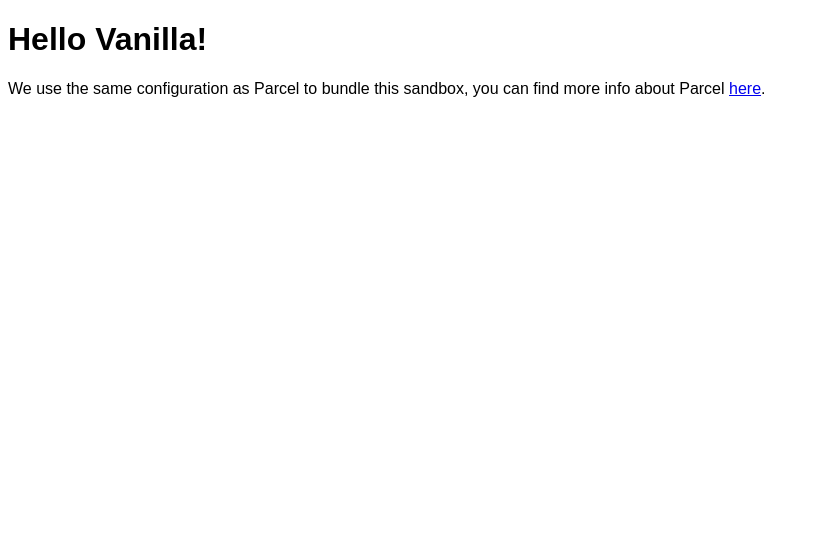
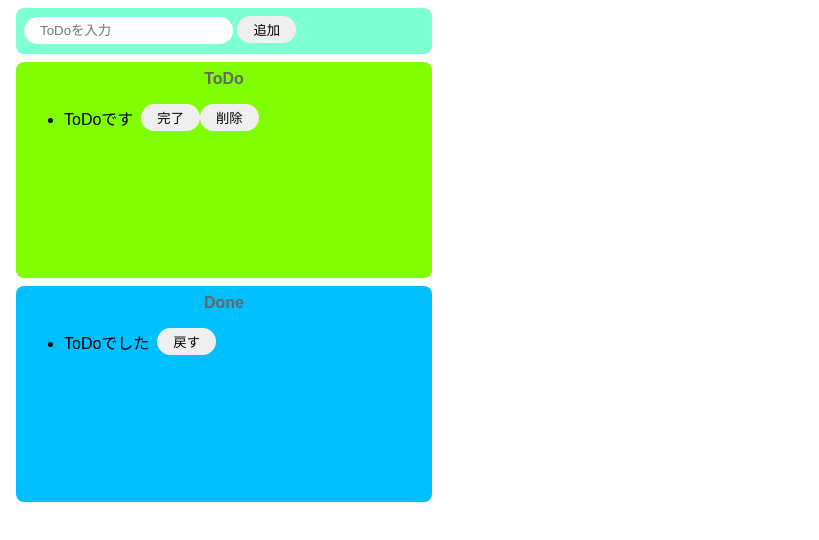
Before and after one commit to nagatake94/ToDoJS, a website built with Parcel: page index.html in a window 1280 px wide. Shown: the whole page, without its empty margins (0-819 px from the left). Built offline with nearby package versions, Linux system fonts and the light colour scheme.

Commit message:
タスクの追加機能

```diff
--- a/index.html
+++ b/index.html
@@ -1,16 +1,34 @@
 <!DOCTYPE html>
 <html>
+  <head>
+    <title>ToDo(JS)</title>
+    <meta charset="UTF-8" />
+  </head>
 
-<head>
-	<title>Parcel Sandbox</title>
-	<meta charset="UTF-8" />
-</head>
-
-<body>
-	<div id="app"></div>
-
-	<script src="src/index.js">
-	</script>
-</body>
-
+  <body>
+    <div class="input-area">
+      <input id="add-text" placeholder="ToDoを入力" />
+      <button id="add-button">追加</button>
+    </div>
+    <div class="incomplete-area">
+      <p class="title">ToDo</p>
+      <ul id="incomplete-list">
+        <div class="list-row">
+          <li>ToDoです</li>
+          <button>完了</button>
+          <button>削除</button>
+        </div>
+      </ul>
+    </div>
+    <div class="complete-area">
+      <p class="title">Done</p>
+      <ul>
+        <div class="list-row">
+          <li>ToDoでした</li>
+          <button>戻す</button>
+        </div>
+      </ul>
+    </div>
+    <script src="src/index.js"></script>
+  </body>
 </html>
--- a/src/index.js
+++ b/src/index.js
@@ -1,10 +1,26 @@
 import "./styles.css";
 
-document.getElementById("app").innerHTML = `
-<h1>Hello Vanilla!</h1>
-<div>
-  We use the same configuration as Parcel to bundle this sandbox, you can find more
-  info about Parcel
-  <a href="https://parceljs.org" target="_blank" rel="noopener noreferrer">here</a>.
-</div>
-`;
+const onClickAdd = () => {
+  //テキストボックスの値を取得し、初期化する
+  const inputText = document.getElementById("add-text").value;
+  document.getElementById("add-text").value = "";
+
+  //divの生成
+  const div = document.createElement("div");
+  div.className = "list-row";
+  console.log(div);
+
+  //liタグの生成
+  const li = document.createElement("li");
+  li.innerText = inputText;
+
+  //divタグの子要素に各要素を設定
+  div.appendChild(li);
+
+  //ToDoリストに追加
+  document.getElementById("incomplete-list").appendChild(div);
+};
+
+document
+  .getElementById("add-button")
+  .addEventListener("click", () => onClickAdd());
--- a/src/styles.css
+++ b/src/styles.css
@@ -1,3 +1,66 @@
 body {
   font-family: sans-serif;
 }
+
+input {
+  border-radius: 16px;
+  border: none;
+  padding: 6px 16px;
+  outline: none;
+}
+
+button {
+  border-radius: 16px;
+  border: none;
+  padding: 4px 16px;
+}
+
+button:hover {
+  background-color: deeppink;
+  color: #fff;
+  cursor: pointer;
+}
+
+li {
+  margin-right: 8px;
+}
+
+.input-area {
+  background-color: aquamarine;
+  width: 400px;
+  height: 30px;
+  padding: 8px;
+  margin: 8px;
+  border-radius: 8px;
+}
+
+.incomplete-area {
+  background-color: chartreuse;
+  width: 400px;
+  min-height: 200px;
+  padding: 8px;
+  margin: 8px;
+  border-radius: 8px;
+}
+
+.complete-area {
+  background-color: deepskyblue;
+  width: 400px;
+  min-height: 200px;
+  padding: 8px;
+  margin: 8px;
+  border-radius: 8px;
+}
+
+.title {
+  text-align: center;
+  margin-top: 0;
+  font-weight: bold;
+  color: #666;
+}
+
+.list-row {
+  display: flex;
+  align-items: center;
+  padding-bottom: 4px;
+}
```
